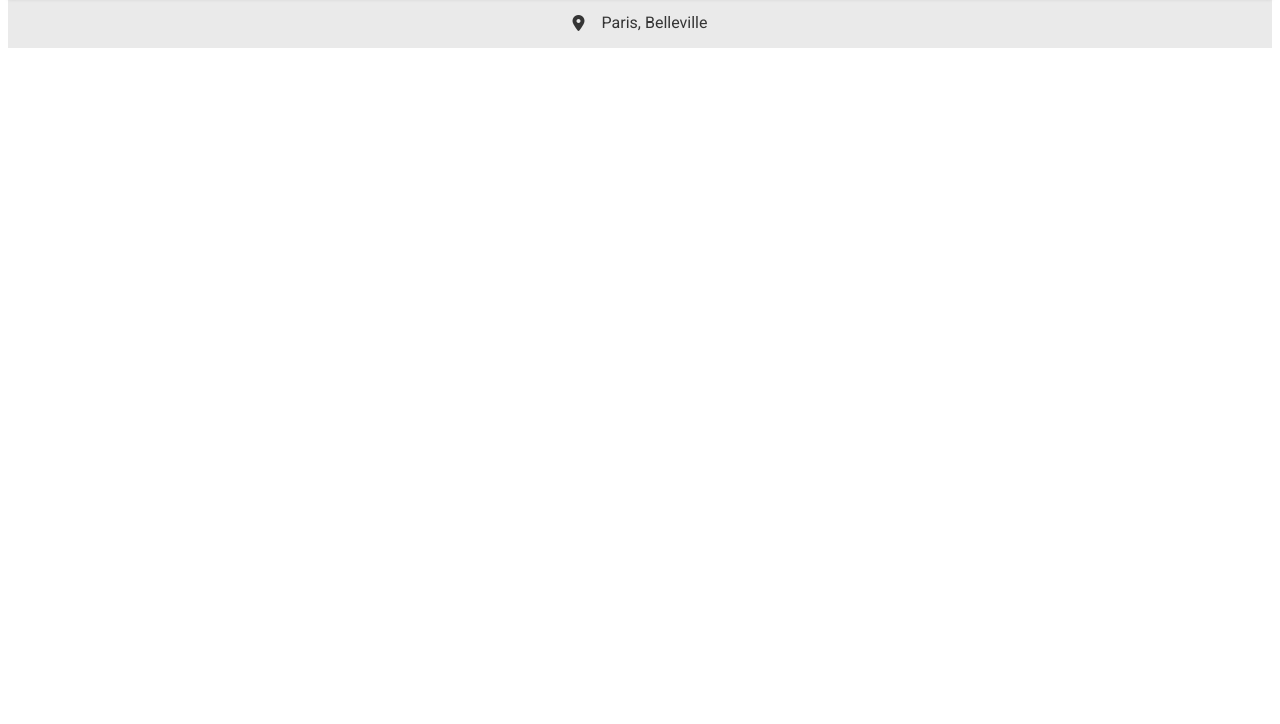
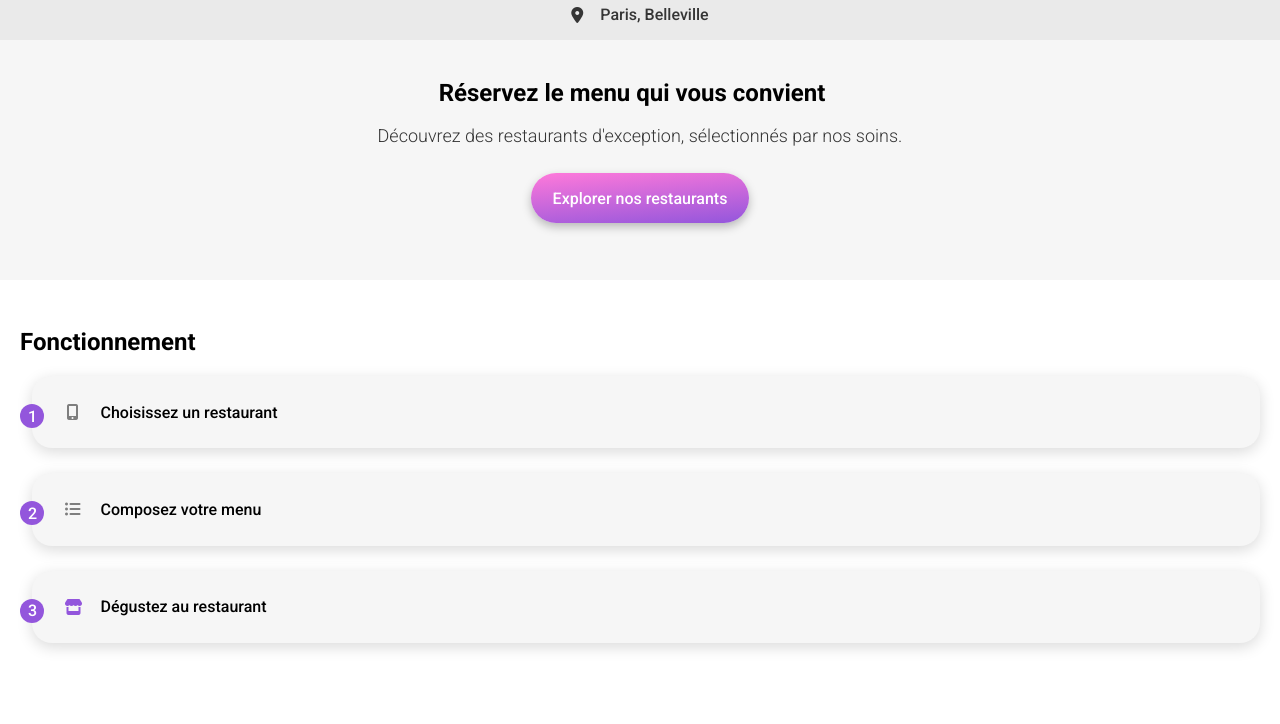
Before and after one commit to Ardevas/Ardevas.github.io, a plain HTML site: page index.html in a window 1280 px wide. Shown: the part 76-800 px from the top of the page. Drawn offline with Linux system fonts and the light colour scheme; a web font is replaced by a local one.

Commit message:
add btn gradient + functioning section (html css)

```diff
--- a/index.html
+++ b/index.html
@@ -15,12 +15,42 @@
         <i class="fa-solid fa-location-dot"></i>
         <p>Paris, Belleville</p>
     </div>
-
 </header>
 
 <main>
 
+    <section class="reserve">
+        <h2>Réservez le menu qui vous convient</h2>
+        <p>Découvrez des restaurants d'exception, sélectionnés par nos soins.</p>
+        <button>Explorer nos restaurants</button>
+    </section>
+
+    <section class="functioning">
+        <h2>Fonctionnement</h2>
+        <div class="steps">
+            <article class="stepCard">
+                <div class="stepNumber">1</div>
+                <i class="fa-solid fa-mobile-screen-button"></i>
+                <p class="stepText">Choisissez un restaurant</p>
+            </article>
+            <article class="stepCard">
+                <div class="stepNumber">2</div>
+                <i class="fa-solid fa-list-ul"></i>
+                <p class="stepText">Composez votre menu</p>
+            </article>
+            <article class="stepCard">
+                <div class="stepNumber">3</div>
+                <i class="fa-solid fa-store"></i>
+                <p class="stepText">Dégustez au restaurant</p>
+            </article>
+        </div>
+    </section>
+
 </main>
+
+<footer>
+
+</footer>
 </body>
 
 </html>
--- a/sass/_variables.scss
+++ b/sass/_variables.scss
@@ -1,4 +1,4 @@
-@import url(https://fonts.googleapis.com/css2?family=Roboto&family=Shrikhand&display=swap);
+@import url(https://fonts.googleapis.com/css2?family=Roboto:wght@300;500;700&family=Shrikhand&display=swap);
 
 $roboto: "Roboto", sans-serif;
 $shrikhand: "Shrikhand", cursive;
@@ -6,12 +6,19 @@ $shrikhand: "Shrikhand", cursive;
 $main-color: #9356DC;
 $second-color: #FF79DA;
 $tert-color: #99E2D0;
-$loc-bg-color: #EAEAEA;
 $main-bg-color: #F6F6F6;
 $second-font-color: #353535;
+$loc-color: #EAEAEA;
+$icon-color: #7e7e7e;
 
-@mixin flex-center {
+@mixin flex-row-center {
     display: flex;
     justify-content: center;
     align-items: center;
 }
+
+@mixin flex-column-center {
+    display: flex;
+    flex-direction: column;
+    text-align: center;
+}
--- a/sass/partials/_header.scss
+++ /dev/null
@@ -1,28 +0,0 @@
-@import "../_variables";
-
-header {
-    display: flex;
-    flex-direction: column;
-
-
-    h1 {
-        @include flex-center;
-        padding: 0.875rem 5.5625rem 0.8125rem 5.5625rem;
-        margin: 0;
-        box-shadow: 0px 2px 4px 0px rgba(0, 0, 0, 0.15);
-        z-index: 0;
-    }
-
-    .location {
-        @include flex-center;
-        background-color: $loc-bg-color;
-        color: $second-font-color;
-        gap: 1.0625rem;
-        z-index: -1;
-    }
-
-    .loc-dot {
-        width: 0.75rem;
-        height: 1rem;
-    }
-}
--- /dev/null
+++ b/sass/partials/_homepage.scss
@@ -0,0 +1,131 @@
+@import "../_variables";
+
+body {
+    margin: 0;
+}
+
+header {
+    display: flex;
+    flex-direction: column;
+
+    h1 {
+        @include flex-row-center;
+        padding: 0.875rem 5.5625rem 0.8125rem 5.5625rem;
+        margin: 0;
+        box-shadow: 0px 2px 4px 0px rgba(0, 0, 0, 0.15);
+        z-index: 0;
+    }
+
+    .location {
+        @include flex-row-center;
+        background-color: $loc-color;
+        color: $second-font-color;
+        gap: 1.0625rem;
+        z-index: -1;
+    }
+
+    .loc-dot {
+        width: 0.75rem;
+        height: 1rem;
+    }
+}
+
+main {
+    @include flex-column-center;
+
+    .reserve {
+        background-color: $main-bg-color;
+
+        h2 {
+            @include flex-row-center;
+            margin: 2.44rem 3.62rem 0.8rem 2.62rem;
+        }
+
+        p {
+            color: $second-font-color;
+            font-size: 1.125rem;
+            font-weight: 300;
+            margin-bottom: 0;
+        }
+
+        button {
+            width: 13.625rem;
+            height: 3.125rem;
+            margin: 1.69rem 0 3.56rem;
+            padding: 0.81rem 1.17rem;
+            border-radius: 1.5625rem;
+            background: linear-gradient(175deg, $second-color 0%, $main-color 100%);
+            border: none;
+            box-shadow: 0px 4px 10px 0px rgba(0, 0, 0, 0.25);
+            color: white;
+            font-size: 1rem;
+        }
+    }
+
+    .functioning {
+        padding: 0 1.25rem;
+
+        h2 {
+            display: flex;
+            flex-direction: row;
+            margin-top: 3rem;
+        }
+
+        ul {
+            @include flex-column-center;
+            gap: 1.56rem;
+            padding: 0;
+            margin-left: 0.78rem;
+        }
+
+        li {
+            display: flex;
+            align-items: center;
+            height: 4.52369rem;
+            border-radius: 1.25rem;
+            background-color: $main-bg-color;
+            box-shadow: 0px 4px 15px 0px rgba(0, 0, 0, 0.15);
+            padding-left: 2rem;
+            gap: 1.25rem;
+        }
+
+        .steps {
+            @include flex-column-center;
+            gap: 1.56rem;
+            padding: 0;
+            margin-left: 0.78rem;
+        }
+
+        .stepCard {
+            display: flex;
+            align-items: center;
+            height: 4.52369rem;
+            border-radius: 1.25rem;
+            background-color: $main-bg-color;
+            box-shadow: 0px 4px 15px 0px rgba(0, 0, 0, 0.15);
+            padding-left: 2rem;
+            gap: 1.25rem;
+        }
+
+        .stepNumber {
+            @include flex-row-center;
+            border-radius: 50%;
+            color: white;
+            background-color: $main-color;
+            height: 1.5rem;
+            width: 1.5rem;
+            margin-left: -2.75rem;
+            margin-top: 0.5rem;
+        }
+
+        .fa-solid {
+            width: 1rem;
+            color: $icon-color;
+        }
+
+        .fa-store {
+            color: $main-color;
+        }
+    }
+
+}
--- a/sass/style.scss
+++ b/sass/style.scss
@@ -1,5 +1,5 @@
 @import "_variables";
-@import "partials/header";
+@import "partials/homepage";
 
 * {
     font-family: $roboto;
```
Also changed, not shown: assets/_variables.css, assets/partials/_homepage.css (renamed from assets/partials/_header.css), assets/style.css.
